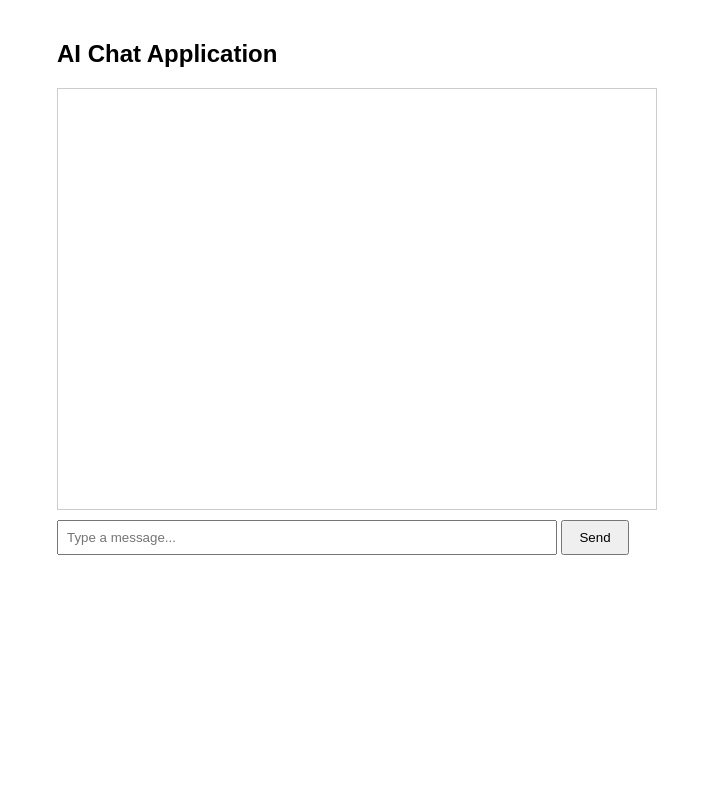
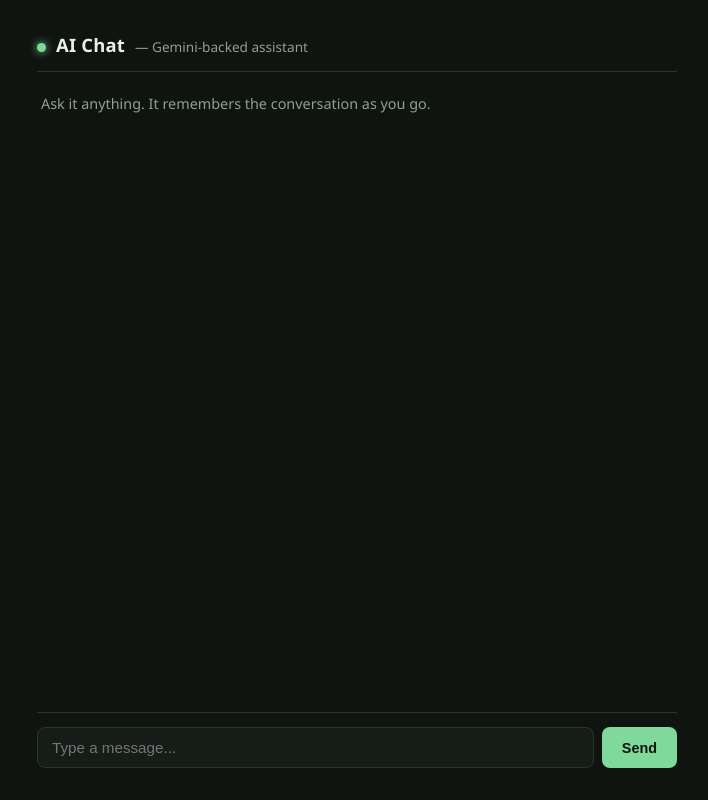
Before and after one commit to muniswami-y/ai-chat-bot, a Flask app: page / in a window 1280 px wide. Shown: the whole page, without its empty margins (283-991 px from the left). Run offline with Flask 3, Linux system fonts and the light colour scheme.

Commit message:
Update chat UI

````diff
--- a/templates/index.html
+++ b/templates/index.html
@@ -1,40 +1,244 @@
 <!DOCTYPE html>
-<html>
+<html lang="en">
 <head>
-  <title>AI Chat App</title>
+<meta charset="UTF-8" />
+<meta name="viewport" content="width=device-width, initial-scale=1" />
+<title>AI Chat</title>
 <style>
-    body { font-family: Arial, sans-serif; max-width: 600px; margin: 40px auto; }
-    #chatbox { border: 1px solid #ccc; height: 400px; overflow-y: auto; padding: 10px; margin-bottom: 10px; }
-    .user { color: blue; margin: 8px 0; }
-    .ai { color: green; margin: 8px 0; }
-    input { width: 80%; padding: 8px; }
-    button { padding: 8px 16px; }
+  :root {
+    --bg: #0f1410;
+    --panel: #161d18;
+    --line: #2a332c;
+    --text: #e9efe9;
+    --muted: #8fa090;
+    --accent: #7fd99a;
+    --accent-dim: #3f5f49;
+    --user-bubble: #1f2a21;
+    --ai-bubble: #182018;
+  }
+  * { box-sizing: border-box; }
+  body {
+    margin: 0;
+    background: var(--bg);
+    color: var(--text);
+    font-family: "Segoe UI", system-ui, sans-serif;
+    display: flex;
+    justify-content: center;
+    min-height: 100vh;
+    padding: 32px 16px;
+  }
+  .app {
+    width: 100%;
+    max-width: 640px;
+    display: flex;
+    flex-direction: column;
+    height: calc(100vh - 64px);
+  }
+  header {
+    display: flex;
+    align-items: baseline;
+    gap: 10px;
+    margin-bottom: 18px;
+    border-bottom: 1px solid var(--line);
+    padding-bottom: 14px;
+  }
+  header .dot {
+    width: 9px;
+    height: 9px;
+    border-radius: 50%;
+    background: var(--accent);
+    box-shadow: 0 0 8px var(--accent);
+  }
+  header h1 {
+    font-size: 1.15rem;
+    font-weight: 600;
+    margin: 0;
+    letter-spacing: 0.2px;
+  }
+  header span {
+    color: var(--muted);
+    font-size: 0.85rem;
+  }
+  #chatbox {
+    flex: 1;
+    overflow-y: auto;
+    display: flex;
+    flex-direction: column;
+    gap: 12px;
+    padding: 4px 4px 12px;
+  }
+  #chatbox:empty::before {
+    content: "Ask it anything. It remembers the conversation as you go.";
+    color: var(--muted);
+    font-size: 0.9rem;
+  }
+  .row {
+    display: flex;
+  }
+  .row.user { justify-content: flex-end; }
+  .row.ai { justify-content: flex-start; }
+  .bubble {
+    max-width: 80%;
+    padding: 10px 14px;
+    border-radius: 10px;
+    line-height: 1.5;
+    font-size: 0.95rem;
+    white-space: pre-wrap;
+    word-wrap: break-word;
+  }
+  .row.user .bubble {
+    background: var(--user-bubble);
+    border: 1px solid var(--accent-dim);
+    border-bottom-right-radius: 2px;
+  }
+  .row.ai .bubble {
+    background: var(--ai-bubble);
+    border: 1px solid var(--line);
+    border-bottom-left-radius: 2px;
+  }
+  .label {
+    display: block;
+    font-size: 0.7rem;
+    text-transform: lowercase;
+    color: var(--muted);
+    margin-bottom: 4px;
+  }
+  .bubble code {
+    background: #0b0f0b;
+    padding: 1px 5px;
+    border-radius: 4px;
+    font-family: "Cascadia Code", Consolas, monospace;
+    font-size: 0.85em;
+  }
+  .bubble pre {
+    background: #0b0f0b;
+    border: 1px solid var(--line);
+    padding: 10px 12px;
+    border-radius: 8px;
+    overflow-x: auto;
+    font-family: "Cascadia Code", Consolas, monospace;
+    font-size: 0.82rem;
+    margin: 6px 0 0;
+  }
+  form {
+    display: flex;
+    gap: 8px;
+    margin-top: 14px;
+    border-top: 1px solid var(--line);
+    padding-top: 14px;
+  }
+  input[type="text"] {
+    flex: 1;
+    background: var(--panel);
+    border: 1px solid var(--line);
+    color: var(--text);
+    padding: 11px 14px;
+    border-radius: 8px;
+    font-size: 0.95rem;
+    outline: none;
+  }
+  input[type="text"]:focus {
+    border-color: var(--accent-dim);
+  }
+  button {
+    background: var(--accent);
+    color: #0f1410;
+    border: none;
+    padding: 0 20px;
+    border-radius: 8px;
+    font-weight: 600;
+    font-size: 0.9rem;
+    cursor: pointer;
+  }
+  button:disabled {
+    opacity: 0.5;
+    cursor: default;
+  }
+  .typing {
+    color: var(--muted);
+    font-size: 0.85rem;
+    font-style: italic;
+  }
 </style>
 </head>
 <body>
-  <h2>AI Chat Application</h2>
+  <div class="app">
+    <header>
+      <span class="dot"></span>
+      <h1>AI Chat</h1>
+      <span>&mdash; Gemini-backed assistant</span>
+    </header>
+
     <div id="chatbox"></div>
-  <input type="text" id="userInput" placeholder="Type a message..." />
-  <button onclick="sendMessage()">Send</button>
+
+    <form id="chatForm">
+      <input type="text" id="userInput" placeholder="Type a message..." autocomplete="off" />
+      <button type="submit" id="sendBtn">Send</button>
+    </form>
+  </div>
 
 <script>
-    async function sendMessage() {
+  const chatbox = document.getElementById("chatbox");
+  const form = document.getElementById("chatForm");
   const input = document.getElementById("userInput");
-      const message = input.value;
+  const sendBtn = document.getElementById("sendBtn");
+
+  function escapeHtml(str) {
+    return str.replace(/[&<>]/g, (c) => ({ "&": "&amp;", "<": "&lt;", ">": "&gt;" }[c]));
+  }
+
+  // Render ```code``` blocks and `inline code` without any extra libraries
+  function formatText(text) {
+    let safe = escapeHtml(text);
+    safe = safe.replace(/```(\w*)\n([\s\S]*?)```/g, (_, lang, code) => `<pre>${code.trim()}</pre>`);
+    safe = safe.replace(/`([^`]+)`/g, "<code>$1</code>");
+    return safe;
+  }
+
+  function addBubble(role, text) {
+    const row = document.createElement("div");
+    row.className = "row " + role;
+    const bubble = document.createElement("div");
+    bubble.className = "bubble";
+    bubble.innerHTML = `<span class="label">${role === "user" ? "you" : "ai"}</span>${formatText(text)}`;
+    row.appendChild(bubble);
+    chatbox.appendChild(row);
+    chatbox.scrollTop = chatbox.scrollHeight;
+    return bubble;
+  }
+
+  form.addEventListener("submit", async (e) => {
+    e.preventDefault();
+    const message = input.value.trim();
     if (!message) return;
-      const chatbox = document.getElementById("chatbox");
-      chatbox.innerHTML += `<div class="user"><b>You:</b> ${message}</div>`;
+
+    addBubble("user", message);
     input.value = "";
+    sendBtn.disabled = true;
 
+    const typingRow = document.createElement("div");
+    typingRow.className = "row ai";
+    typingRow.innerHTML = `<div class="bubble typing">thinking…</div>`;
+    chatbox.appendChild(typingRow);
+    chatbox.scrollTop = chatbox.scrollHeight;
+
+    try {
       const res = await fetch("/chat", {
         method: "POST",
         headers: { "Content-Type": "application/json" },
-        body: JSON.stringify({ message })
+        body: JSON.stringify({ message }),
       });
       const data = await res.json();
-      chatbox.innerHTML += `<div class="ai"><b>AI:</b> ${data.reply || data.error}</div>`;
-      chatbox.scrollTop = chatbox.scrollHeight;
+      typingRow.remove();
+      addBubble("ai", data.reply || data.error || "Something went wrong.");
+    } catch (err) {
+      typingRow.remove();
+      addBubble("ai", "Network error, please try again.");
+    } finally {
+      sendBtn.disabled = false;
+      input.focus();
     }
+  });
 </script>
 </body>
 </html>
````
Lines whose indentation alone changed are shown as unchanged.
